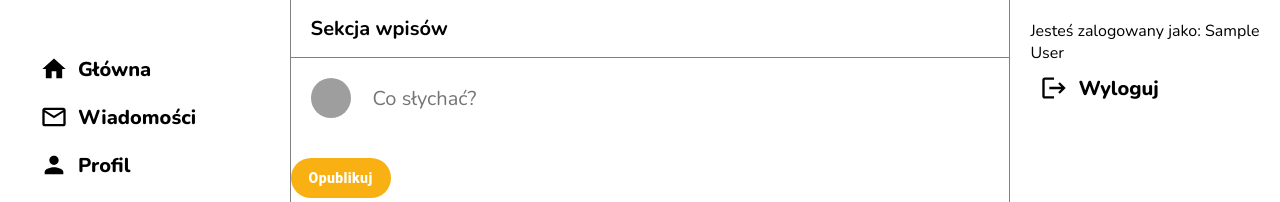
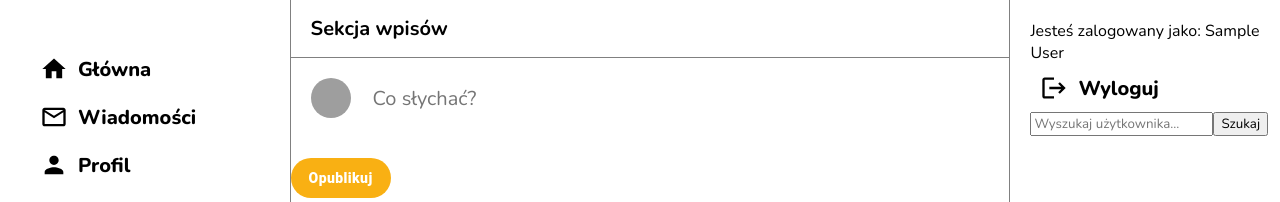
Before and after one commit to TaawII/Projekt, a React (Create React App) app: page / in a window 1280 px wide. Shown: the top 202 px of the page. Built offline with nearby package versions, Linux system fonts and the light colour scheme; no server answers; the database is empty; sample sign-in values are in the browser's storage; grey boxes are pictures that could not be loaded.

Commit message:
Update
Dodanie klasy searchUser.js

```diff
--- a/src/firebase.js
+++ b/src/firebase.js
@@ -1,7 +1,7 @@
 // połączenie z bazą danych na Firebase
 import { initializeApp} from "firebase/app";
 import { getAuth, updateProfile } from "firebase/auth";
-import { getDownloadURL, getStorage, ref, uploadBytes } from "firebase/storage";
+import {forEach, getDownloadURL, getStorage, ref, uploadBytes } from "firebase/storage";
 import { where, doc, deleteDoc, updateDoc, getFirestore, collection, getDocs, addDoc, query, orderBy, limit} from 'firebase/firestore/lite';
 import { Collections } from "@mui/icons-material";
 
@@ -18,6 +18,7 @@ const app = initializeApp(firebaseConfig);
 
 const db = getFirestore(app);
 //74
+
 async function getPost(collectionName) {
   const Colection = collection(db, collectionName);
   const q = query(Colection, orderBy("Timestamp", "desc"), limit(5));
@@ -71,7 +72,7 @@ function addCom(collName, comData) {
   console.log('Nowy dokument do bazy: '+ collName +' został dodany z ID:', newPostRef.id);
 }
 
-export { getPost, addNewPost, addCom, updatePost, deletePost};
+export {  getPost, addNewPost, addCom, updatePost, deletePost};
 //4W
 
 //P
--- a/src/pages/home/com.js
+++ b/src/pages/home/com.js
@@ -1,11 +1,11 @@
 import { GetCom, deletePost } from '../../firebase';
-import React, { useEffect, useState } from 'react';
+import React, { useEffect, useState, useContext } from 'react';
 import DeleteIcon from '@mui/icons-material/Delete';
 import './com.css';
-
-function Com({ ComId }) {
+import { AuthContext } from '../../context/AuthContext';
+function Com(Com) {
+  const { currentUser } = useContext(AuthContext);
   const [isOptionsVisible, setIsOptionsVisible] = useState(false);
-
   const toggleOptions = () => {
     setIsOptionsVisible(!isOptionsVisible);
   };
@@ -17,22 +17,16 @@ function Com({ ComId }) {
 
   const handleDeleteClick = () => {
     // Obsługa usuwania komentarza
-    if (deletePost('com', ComId)) {
+    if (deletePost('com', Com.Com.id)) {
       window.location.reload();
     }
   };
 
   return (
     <div>
-      <div onClick={toggleOptions}>
-        <DeleteIcon className="deleteIcon" onClick={handleDeleteClick} />
-        {isOptionsVisible && (
-          <div>
-            <button onClick={handleEditClick}>Edytuj</button>
-            <button onClick={handleDeleteClick}>Usuń</button>
-          </div>
+        {currentUser.uid === Com.Com.UID && (
+          <DeleteIcon className="deleteIcon" onClick={handleDeleteClick} />
         )}
-      </div>
     </div>
   );
 }
@@ -59,7 +53,7 @@ function RenderCom(id) {
       {baseCom.map((post, index) => (
         <div id={post.id} key={index}>
           <div>
-            <Com ComId={post.id} />
+            <Com Com={post} />
             {post.ComText}
           </div>
         </div>
--- a/src/pages/home/prawo.js
+++ b/src/pages/home/prawo.js
@@ -6,6 +6,8 @@ import { signOut } from 'firebase/auth';
 import Zakladka from './panel-boczny-zakladki';
 import { auth } from '../../firebase';
 import { AuthContext } from '../../context/AuthContext';
+import { Search } from '@mui/icons-material';
+import { SearchUser } from './searchUser';
 
 function Prawo() {
   const navigate = useNavigate();
@@ -26,6 +28,8 @@ function Prawo() {
         <>
           <p>Jesteś zalogowany jako: {currentUser.displayName}</p>
           <Zakladka Ikonka={LogoutIcon} tekst="Wyloguj" onClick={handleLogout} />
+
+          <SearchUser />
         </>
     </div>
   );
--- /dev/null
+++ b/src/pages/home/searchUser.js
@@ -0,0 +1,30 @@
+// połączenie z bazą danych na Firebase
+import React, { useState } from 'react';
+import '../../firebase'
+
+function SearchUser()
+    {
+    const [userName, setUserName] = useState('');
+    const handleUserNameChange = (event) => {
+        setUserName(event.target.value);
+    };
+
+    const handleUserNameSubmit = () => {
+        console.log(userName)
+    };
+    return(
+        <>
+        <form onSubmit={handleUserNameSubmit} autoComplete="off">
+                <input
+                    type="text"
+                    value={userName}
+                    onChange={handleUserNameChange}
+                    placeholder="Wyszukaj użytkownika..."
+                />
+                <button>Szukaj</button>
+        </form>
+        </>
+    )
+}
+
+export {SearchUser}
```
